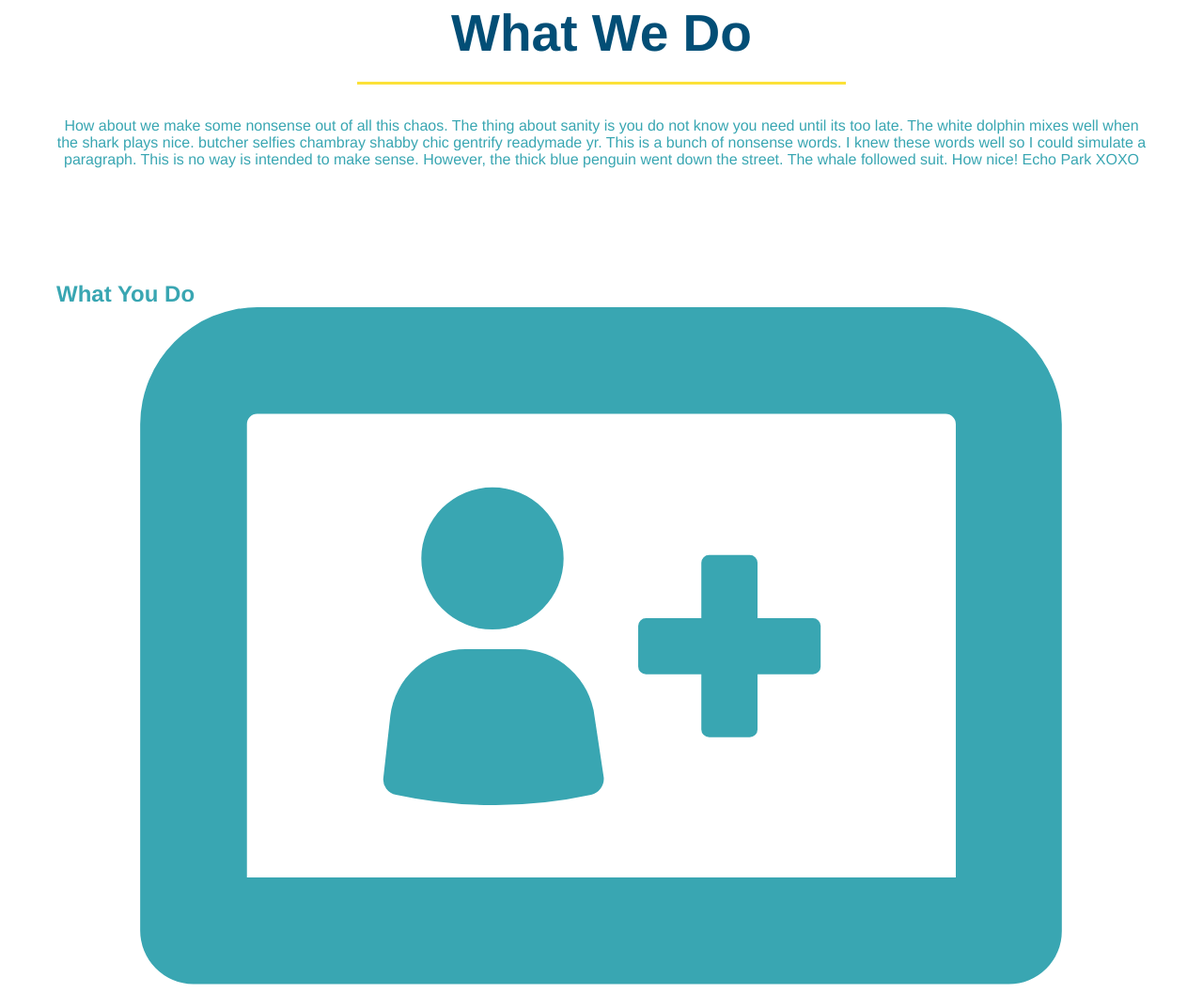
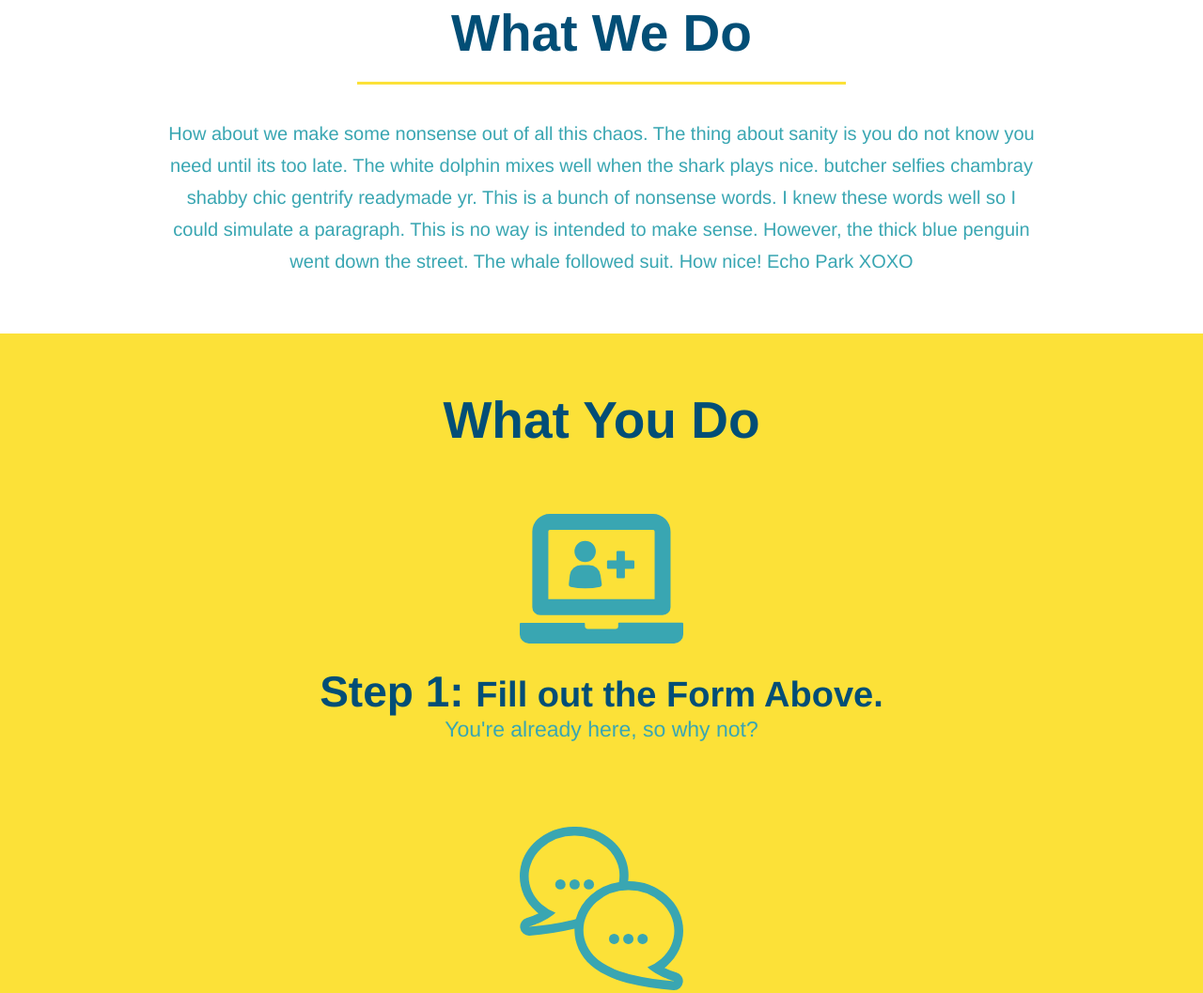
Before and after one commit to seanjohnson95/run-buddy-, a plain HTML site: page index.html in a window 1280 px wide. Shown: the part 859-1916 px from the top of the page at 94% size. Drawn offline with Linux system fonts and the light colour scheme.

Commit message:
what you do section

```diff
--- a/assets/css/style.css
+++ b/assets/css/style.css
@@ -122,19 +122,47 @@ body {
 .intro {
     text-align: center;
 }
-.intro h2 {
-    font-size: 55px;
-    display: inline-block;
-    color: #024e76;
-    margin-bottom: 35px;
-    padding: 0 100px 20px 100px;
-    border-bottom: 3px solid;
-    border-color: #fce138;
-}
-intro p {
+.intro p {
     line-height: 1.7;
     color: #39a6b2;
     width: 80%;
     margin: 0 auto;
     font-size: 20px;
 }
+.steps {
+    text-align: center;
+    background: #fce138;
+}
+.section-title {
+    font-size: 55px;
+    color: #024e76;
+    margin-bottom: 35px;
+    padding: 0 100px 20px 100px;
+    display: inline-block;
+    border-bottom: 3px solid;
+}
+.primary-border {
+    border-color: #fce138;
+}
+.secondary-border {
+    border-color: #39a6b2;
+}
+.steps div {
+    margin-bottom: 80px;
+}
+.steps img {
+    width: 15%;
+    margin: 10px 0;
+}
+.steps h3 {
+    color: #024e76;
+    font-size: 46px;
+    margin-top: 10px;
+}
+.steps p {
+    color: #39a6b2;
+    font-size: 23px;
+}
+.steps span {
+    font-size: 38px;
+}
--- a/index.html
+++ b/index.html
@@ -71,41 +71,40 @@
 </section>
 
 <!-- "what we do" section -->
+
 <section id="what-we-do" class="intro">
-    <h2>What We Do</h2>
+   <h2 class="section-title primary-border">What We Do</h2>
     <p>
        How about we make some nonsense out of all this chaos. The thing about sanity is you do not know you need until its too late. The white dolphin mixes well when the shark plays nice. butcher selfies chambray shabby chic gentrify readymade yr. This is a bunch of nonsense words. I knew these words well so I could simulate a paragraph. This is no way is intended to make sense. However, the thick blue penguin went down the street. The whale followed suit. How nice! Echo Park XOXO
     </p>
 </section>
 
-</section>
-
 <!-- "what you do" -->
-<section id="what-you-do">
-    <h2>What You Do</h2>
+<section id="what-you-do" class="steps">
+    <h2 class="section-title primary-border">What You Do</h2>
 
     <div>
         <!-- insert this img element -->
         <img src="./assets/images/step-1.svg" alt="" />
-        <h3>Step 1: Fill out the Form Above.</h3>
+        <h3>Step 1: <span>Fill out the Form Above.</span></h3>
         <p>You're already here, so why not?</p>
     </div>
 
     <div>
         <img src="./assets/images/step-2.svg" alt="" />
-        <h3>Step 2: Consult with One of Our Trainers.</h3>
+        <h3>Step 2: <span>Consult with One of Our Trainers.</span></h3>
         <p>Are you here to build muscle, lose weight, or just feel good?</p>
     </div>
 
     <div>
         <img src="./assets/images/step-3.svg" alt="" />
-        <h3>Step 3: Get Running.</h3>
+        <h3>Step 3: <span>Get Running.</span></h3>
         <p>Hit the ground running (literally) once your trainer lays out your plan.</p>
     </div>
 
     <div>
         <img src="./assets/images/step-4.svg" alt="" />
-        <h3>Step 4: See Results.</h3>
+        <h3>Step 4: <span>See Results.</span></h3>
         <p>Bi-weekly checkins with your trainer will keep you focused</p>
     </div>
 
```
